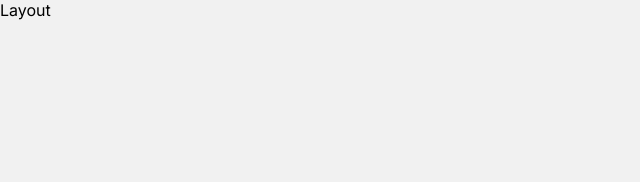
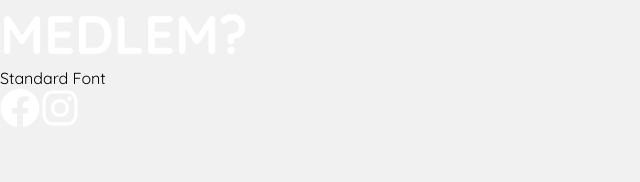
Before and after one commit to McAndersC/smuknu_functional_prototype, a Next.js app: page /layout in a window 1280 px wide. Shown: the top 182 px of the page, without its empty margins (0-640 px from the left). Built offline with nearby package versions, Linux system fonts and the light colour scheme.

Commit message:
Added Icons

```diff
--- a/package.json
+++ b/package.json
@@ -13,6 +13,7 @@
     "eslint-config-next": "13.4.16",
     "next": "13.4.16",
     "react": "18.2.0",
-    "react-dom": "18.2.0"
+    "react-dom": "18.2.0",
+    "react-icons": "^4.10.1"
   }
 }
--- a/src/app/globals.css
+++ b/src/app/globals.css
@@ -34,6 +34,10 @@ a {
   text-decoration: none;
 }
 
+.headline {
+  color : red;
+  font-weight: 700;
+}
 
 
 @media (prefers-color-scheme: dark) {
--- a/src/app/layout.js
+++ b/src/app/layout.js
@@ -1,7 +1,6 @@
 import './globals.css'
-import { Inter } from 'next/font/google'
+import { quickFont } from '@/utils/fonts';
 
-const inter = Inter({ subsets: ['latin'] })
 
 export const metadata = {
   title: 'Create Next App',
@@ -11,7 +10,7 @@ export const metadata = {
 export default function RootLayout({ children }) {
   return (
     <html lang="en">
-      <body className={inter.className}>
+      <body className={quickFont.className}>
         {children}
         </body>
     </html>
--- a/src/app/layout/page.js
+++ b/src/app/layout/page.js
@@ -1,5 +1,16 @@
+import { quickFont } from '@/utils/fonts';
+import styles from './page.module.css';
+import { FaFacebook, FaInstagram } from 'react-icons/fa';
+
 export default function Layout() {
 
-    return <div>Layout</div>
+    return <div>
+
+        <h1 className={`${quickFont.className} ${styles.headline} ${styles.white}`}>MEDLEM?</h1>
+        <div>Standard Font</div>
+        <FaFacebook className={styles.icon}/>
+        <FaInstagram className={styles.icon} />
+
+    </div>
 
 }
--- /dev/null
+++ b/src/app/layout/page.module.css
@@ -0,0 +1,17 @@
+.headline {
+    color : #000;
+    font-weight: 700;
+    font-size: 54px;
+}
+.icon {
+    color: #fff;
+    font-size: 40px;
+}
+
+.black {
+    color: #000;
+}
+
+.white {
+    color: #fff;
+}
--- /dev/null
+++ b/src/utils/fonts.js
@@ -0,0 +1,7 @@
+import { Quicksand } from 'next/font/google'
+
+export const quickFont = Quicksand({
+    weight: ['300', '400', '500', '600', '700'],
+    subsets: ['latin'],
+    display: 'swap',
+});
```
Also changed, not shown: 1 other file (tests, documents, lock files or other folders).
